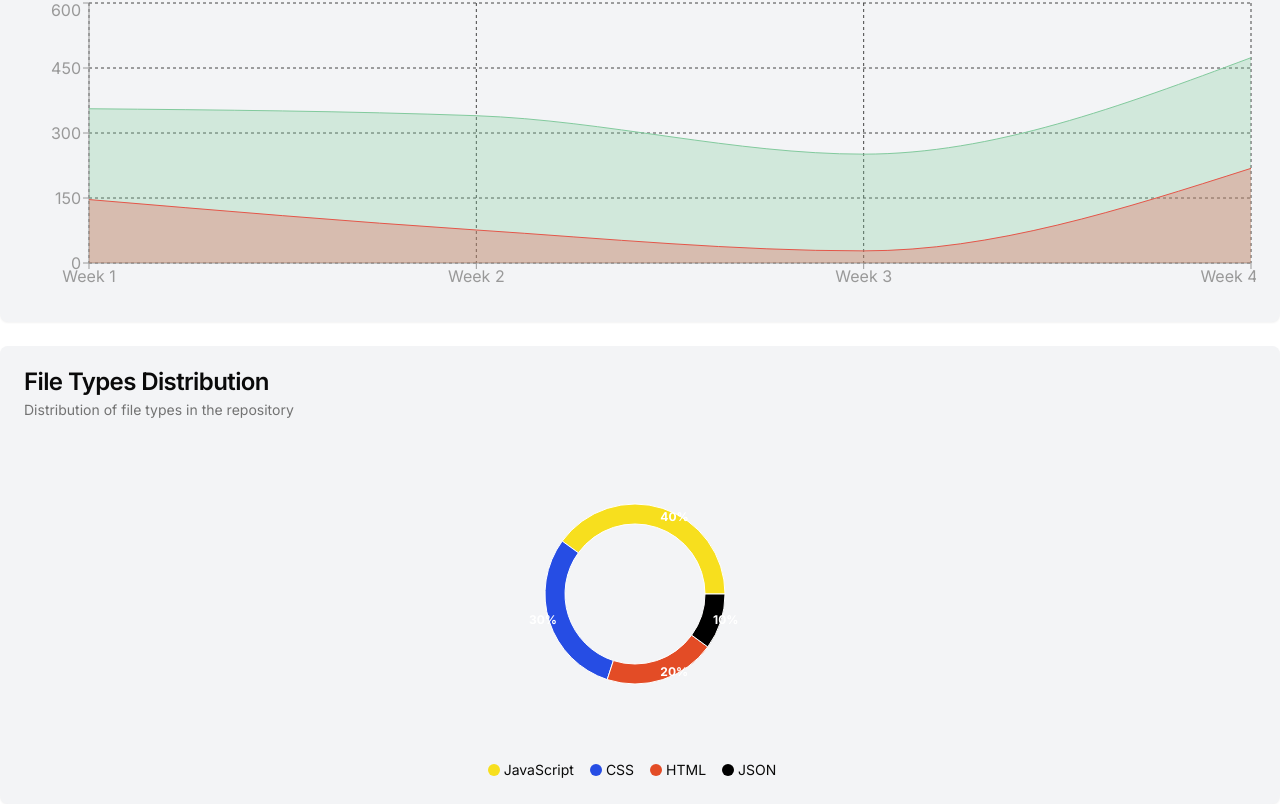
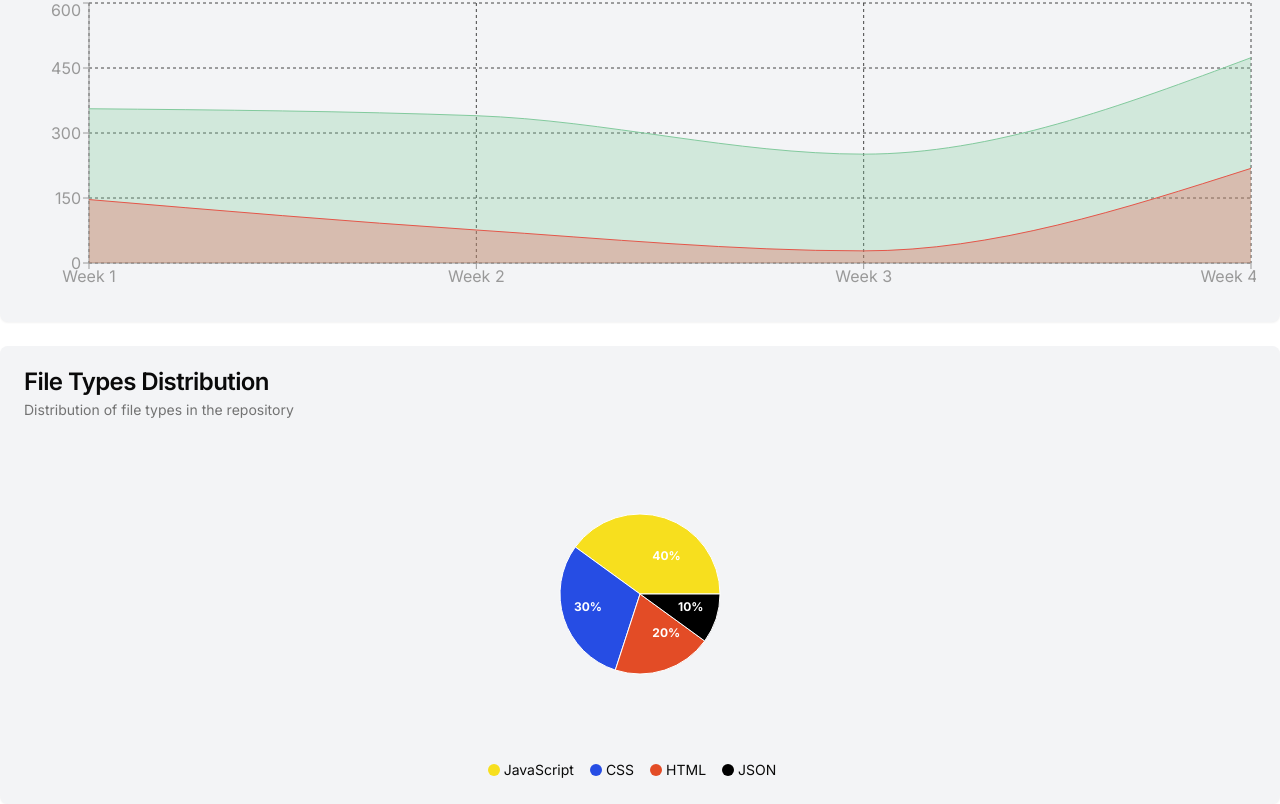
Before and after one commit to AazimFarooq/GitHub-Repository-Analyser, a Next.js app: page /analytics in a window 1280 px wide. Shown: the part 512-1316 px from the top of the page. Built offline with nearby package versions, Linux system fonts and the light colour scheme.

Commit message:
pie chart diagram improvement.

```diff
--- a/app/analytics/page.tsx
+++ b/app/analytics/page.tsx
@@ -67,7 +67,7 @@ const AnalyticsDashboard = () => {
 
   const renderCustomizedLabel = ({ cx, cy, midAngle, innerRadius, outerRadius, percent, index }: any) => {
     const RADIAN = Math.PI / 180
-    const radius = innerRadius + (outerRadius - innerRadius) * 0.6 // Adjust label position
+    const radius = innerRadius + (outerRadius - innerRadius) * 0.5
     const x = cx + radius * Math.cos(-midAngle * RADIAN)
     const y = cy + radius * Math.sin(-midAngle * RADIAN)
 
@@ -236,16 +236,13 @@ const AnalyticsDashboard = () => {
         </CardHeader>
         <CardContent className="flex flex-col items-center">
           <ResponsiveContainer width="100%" height={300}>
-            <PieChart margin={{ top: 5, right: 30, left: 20, bottom: 5 }}>
-              {" "}
-              {/* Added margin */}
+            <PieChart>
               <Pie
                 dataKey="value"
                 data={fileTypeData}
                 cx="50%"
                 cy="50%"
-                innerRadius={70} // Increased innerRadius for a donut chart
-                outerRadius={90} // Increased outerRadius for larger slices
+                outerRadius={80}
                 fill="#8884d8"
                 labelLine={false}
                 label={renderCustomizedLabel}
```
